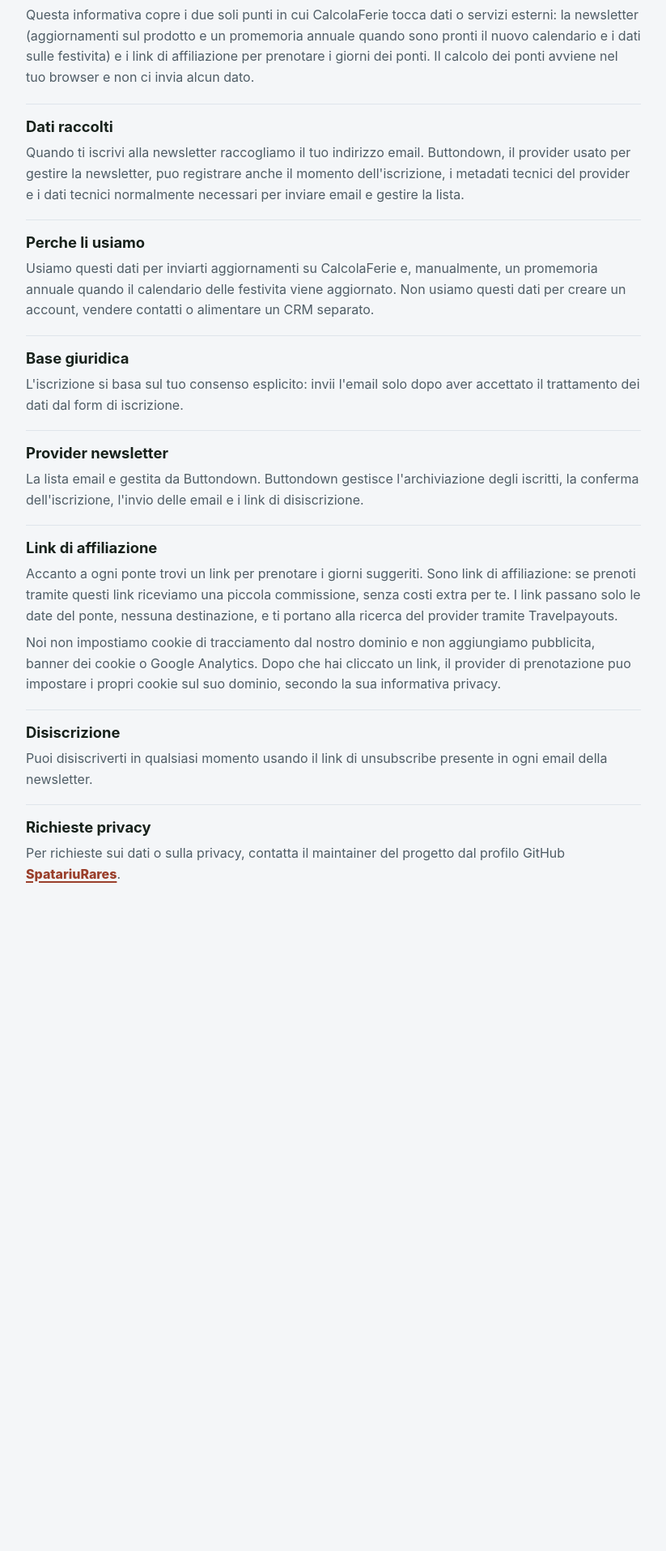
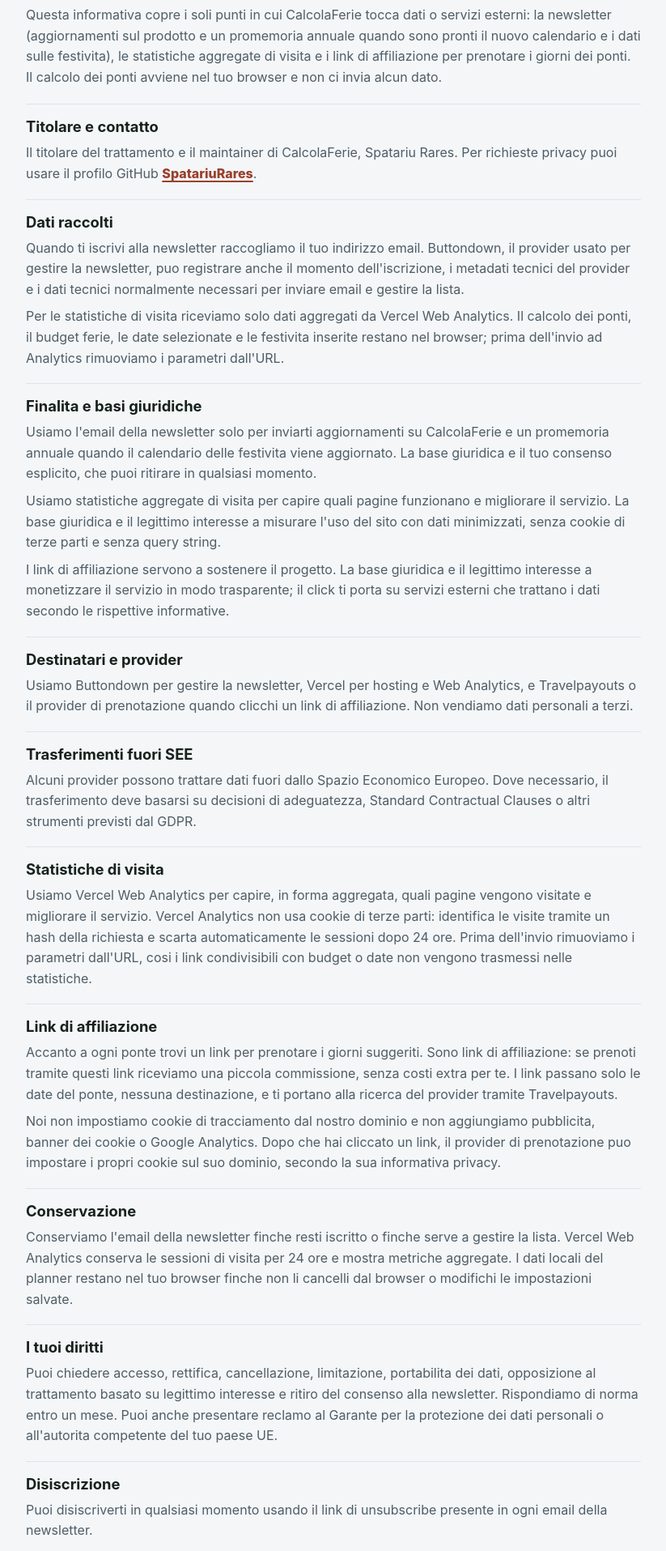
Before and after one commit to SpatariuRares/calcolaFerie, a Next.js app: page /privacy in a window 1280 px wide. Shown: the part 145-2060 px from the top of the page at 81% size, without its empty margins (228-1051 px from the left). Before the commit the page ends 1293 px from the top, so only its background shows below. Built offline with nearby package versions, Linux system fonts and the light colour scheme; no server answers.

Commit message:
16: Add Vercel Analytics

```diff
--- /dev/null
+++ b/app/_components/vercel-analytics.tsx
@@ -0,0 +1,17 @@
+"use client";
+
+import { Analytics, type BeforeSendEvent } from "@vercel/analytics/next";
+
+function redactAnalyticsUrl(event: BeforeSendEvent): BeforeSendEvent {
+  const url = new URL(event.url);
+  url.search = "";
+
+  return {
+    ...event,
+    url: url.toString(),
+  };
+}
+
+export function VercelAnalytics() {
+  return <Analytics beforeSend={redactAnalyticsUrl} />;
+}
--- a/app/layout.tsx
+++ b/app/layout.tsx
@@ -1,4 +1,5 @@
 import type { Metadata } from "next";
+import { VercelAnalytics } from "./_components/vercel-analytics";
 import "./globals.css";
 
 const BASE_URL = process.env.NEXT_PUBLIC_BASE_URL ?? "https://calcolaferie.it";
@@ -28,7 +29,10 @@
 export default function RootLayout({ children }: { children: React.ReactNode }) {
   return (
     <html lang="it">
-      <body>{children}</body>
+      <body>
+        {children}
+        <VercelAnalytics />
+      </body>
     </html>
   );
 }
--- a/app/privacy/page.tsx
+++ b/app/privacy/page.tsx
@@ -5,7 +5,7 @@
 export const metadata: Metadata = {
   title: "Privacy policy | CalcolaFerie",
   description:
-    "Informativa privacy minimale di CalcolaFerie: newsletter e link di affiliazione.",
+    "Informativa privacy minimale di CalcolaFerie: newsletter, analytics e link di affiliazione.",
 };
 
 export default function PrivacyPage() {
@@ -20,13 +20,25 @@
           <p className={styles.eyebrow}>Privacy</p>
           <h1 id="privacy-title">Privacy policy</h1>
           <p>
-            Questa informativa copre i due soli punti in cui CalcolaFerie tocca dati o servizi
-            esterni: la newsletter (aggiornamenti sul prodotto e un promemoria annuale quando sono
-            pronti il nuovo calendario e i dati sulle festivita) e i link di affiliazione per
-            prenotare i giorni dei ponti. Il calcolo dei ponti avviene nel tuo browser e non ci
-            invia alcun dato.
+            Questa informativa copre i soli punti in cui CalcolaFerie tocca dati o servizi esterni:
+            la newsletter (aggiornamenti sul prodotto e un promemoria annuale quando sono pronti il
+            nuovo calendario e i dati sulle festivita), le statistiche aggregate di visita e i link
+            di affiliazione per prenotare i giorni dei ponti. Il calcolo dei ponti avviene nel tuo
+            browser e non ci invia alcun dato.
           </p>
         </header>
+
+        <section>
+          <h2>Titolare e contatto</h2>
+          <p>
+            Il titolare del trattamento e il maintainer di CalcolaFerie, Spatariu Rares. Per
+            richieste privacy puoi usare il profilo GitHub{" "}
+            <a href="https://github.com/SpatariuRares" rel="noreferrer" target="_blank">
+              SpatariuRares
+            </a>
+            .
+          </p>
+        </section>
 
         <section>
           <h2>Dati raccolti</h2>
@@ -36,30 +48,58 @@
             dell'iscrizione, i metadati tecnici del provider e i dati tecnici normalmente necessari
             per inviare email e gestire la lista.
           </p>
-        </section>
-
-        <section>
-          <h2>Perche li usiamo</h2>
           <p>
-            Usiamo questi dati per inviarti aggiornamenti su CalcolaFerie e, manualmente, un
-            promemoria annuale quando il calendario delle festivita viene aggiornato. Non usiamo
-            questi dati per creare un account, vendere contatti o alimentare un CRM separato.
+            Per le statistiche di visita riceviamo solo dati aggregati da Vercel Web Analytics. Il
+            calcolo dei ponti, il budget ferie, le date selezionate e le festivita inserite restano
+            nel browser; prima dell'invio ad Analytics rimuoviamo i parametri dall'URL.
           </p>
         </section>
 
         <section>
-          <h2>Base giuridica</h2>
+          <h2>Finalita e basi giuridiche</h2>
           <p>
-            L'iscrizione si basa sul tuo consenso esplicito: invii l'email solo dopo aver accettato
-            il trattamento dei dati dal form di iscrizione.
+            Usiamo l'email della newsletter solo per inviarti aggiornamenti su CalcolaFerie e un
+            promemoria annuale quando il calendario delle festivita viene aggiornato. La base
+            giuridica e il tuo consenso esplicito, che puoi ritirare in qualsiasi momento.
+          </p>
+          <p>
+            Usiamo statistiche aggregate di visita per capire quali pagine funzionano e migliorare
+            il servizio. La base giuridica e il legittimo interesse a misurare l'uso del sito con
+            dati minimizzati, senza cookie di terze parti e senza query string.
+          </p>
+          <p>
+            I link di affiliazione servono a sostenere il progetto. La base giuridica e il legittimo
+            interesse a monetizzare il servizio in modo trasparente; il click ti porta su servizi
+            esterni che trattano i dati secondo le rispettive informative.
           </p>
         </section>
 
         <section>
-          <h2>Provider newsletter</h2>
+          <h2>Destinatari e provider</h2>
           <p>
-            La lista email e gestita da Buttondown. Buttondown gestisce l'archiviazione degli
-            iscritti, la conferma dell'iscrizione, l'invio delle email e i link di disiscrizione.
+            Usiamo Buttondown per gestire la newsletter, Vercel per hosting e Web Analytics, e
+            Travelpayouts o il provider di prenotazione quando clicchi un link di affiliazione. Non
+            vendiamo dati personali a terzi.
+          </p>
+        </section>
+
+        <section>
+          <h2>Trasferimenti fuori SEE</h2>
+          <p>
+            Alcuni provider possono trattare dati fuori dallo Spazio Economico Europeo. Dove
+            necessario, il trasferimento deve basarsi su decisioni di adeguatezza, Standard
+            Contractual Clauses o altri strumenti previsti dal GDPR.
+          </p>
+        </section>
+
+        <section>
+          <h2>Statistiche di visita</h2>
+          <p>
+            Usiamo Vercel Web Analytics per capire, in forma aggregata, quali pagine vengono
+            visitate e migliorare il servizio. Vercel Analytics non usa cookie di terze parti:
+            identifica le visite tramite un hash della richiesta e scarta automaticamente le
+            sessioni dopo 24 ore. Prima dell'invio rimuoviamo i parametri dall'URL, cosi i link
+            condivisibili con budget o date non vengono trasmessi nelle statistiche.
           </p>
         </section>
 
@@ -80,6 +120,26 @@
         </section>
 
         <section>
+          <h2>Conservazione</h2>
+          <p>
+            Conserviamo l'email della newsletter finche resti iscritto o finche serve a gestire la
+            lista. Vercel Web Analytics conserva le sessioni di visita per 24 ore e mostra metriche
+            aggregate. I dati locali del planner restano nel tuo browser finche non li cancelli dal
+            browser o modifichi le impostazioni salvate.
+          </p>
+        </section>
+
+        <section>
+          <h2>I tuoi diritti</h2>
+          <p>
+            Puoi chiedere accesso, rettifica, cancellazione, limitazione, portabilita dei dati,
+            opposizione al trattamento basato su legittimo interesse e ritiro del consenso alla
+            newsletter. Rispondiamo di norma entro un mese. Puoi anche presentare reclamo al Garante
+            per la protezione dei dati personali o all'autorita competente del tuo paese UE.
+          </p>
+        </section>
+
+        <section>
           <h2>Disiscrizione</h2>
           <p>
             Puoi disiscriverti in qualsiasi momento usando il link di unsubscribe presente in ogni
@@ -90,8 +150,7 @@
         <section>
           <h2>Richieste privacy</h2>
           <p>
-            Per richieste sui dati o sulla privacy, contatta il maintainer del progetto dal profilo
-            GitHub{" "}
+            Per richieste sui dati o sulla privacy, contatta il maintainer dal profilo GitHub{" "}
             <a href="https://github.com/SpatariuRares" rel="noreferrer" target="_blank">
               SpatariuRares
             </a>
--- a/package.json
+++ b/package.json
@@ -27,6 +27,7 @@
   },
   "type": "module",
   "dependencies": {
+    "@vercel/analytics": "^2.0.1",
     "next": "^16.2.9",
     "react": "^19.2.7",
     "react-dom": "^19.2.7"
```
Also changed, not shown: 2 other files (tests, documents, lock files or other folders).
